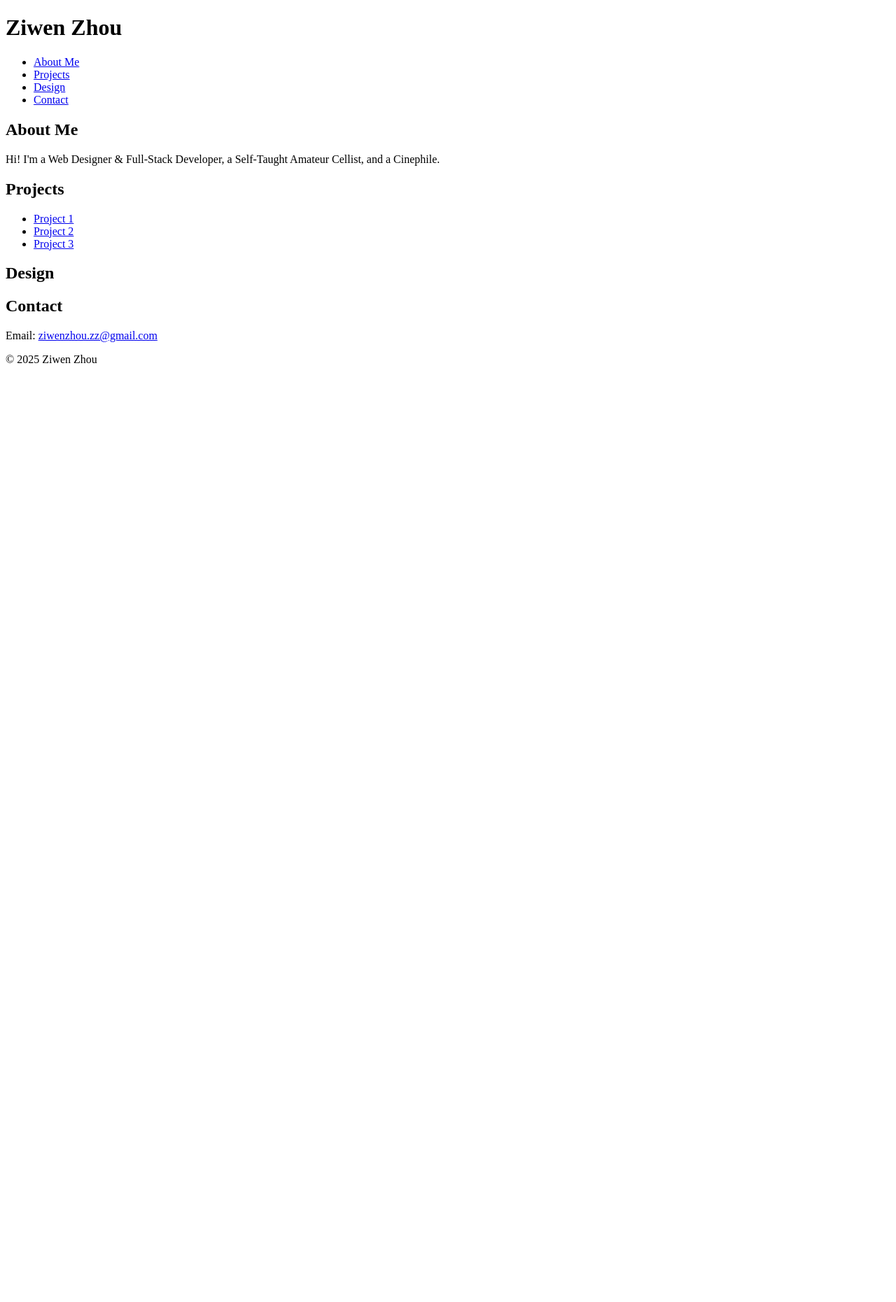
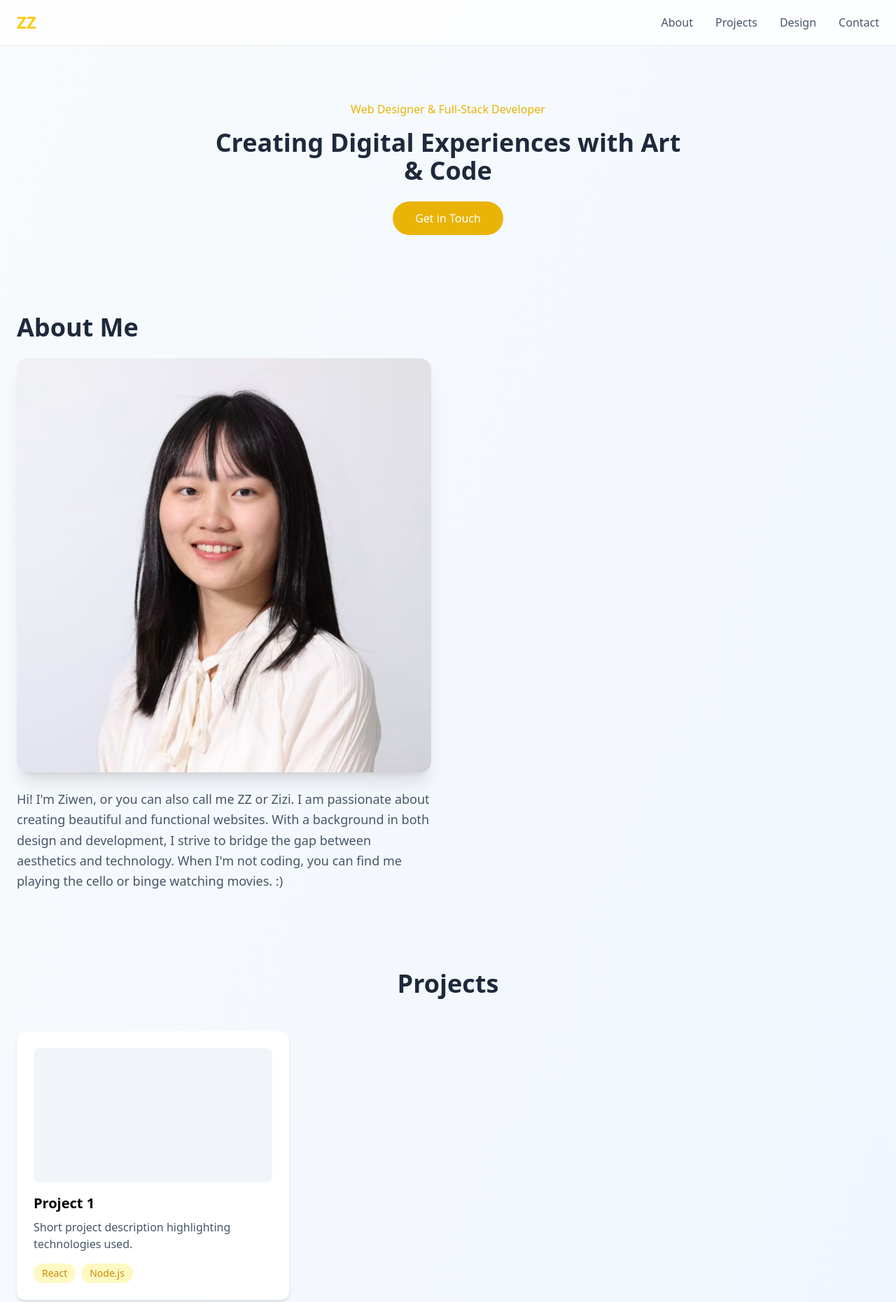
Before and after one commit to zzwzzwzz/PersonalWebsite, a plain HTML site: page index.html in a window 1280 px wide. Shown: the top 1861 px of the page at 70% size. Before the commit the page ends 800 px from the top, so only its background shows below. Drawn offline with nearby package versions, Linux system fonts and the light colour scheme.

Commit message:
Add more content and update the design in index.html

```diff
--- a/index.html
+++ b/index.html
@@ -1,49 +1,154 @@
 <!DOCTYPE html>
-<html lang="en">
+<html lang="en" class="scroll-smooth">
 <head>
     <meta charset="UTF-8">
     <meta name="viewport" content="width=device-width, initial-scale=1.0">
     <title>Ziwen Zhou</title>
-    <link rel="stylesheet" href="styles.css">
-    <link rel="icon" type="image/x-icon" href="images/favicon.ico">
+    <script src="https://cdn.tailwindcss.com"></script>
+    <link rel="stylesheet" href="https://cdnjs.cloudflare.com/ajax/libs/font-awesome/6.4.0/css/all.min.css">
+    <!-- Favicon -->
+    <link rel="icon" type="image/png" href="favicon/favicon-96x96.png" sizes="96x96" />
+    <link rel="icon" type="image/svg+xml" href="favicon/favicon.svg" />
+    <link rel="shortcut icon" href="favicon/favicon.ico" />
+    <link rel="apple-touch-icon" sizes="180x180" href="favicon/apple-touch-icon.png" />
+    <meta name="apple-mobile-web-app-title" content="ZZ" />
+    <link rel="manifest" href="favicon/site.webmanifest" />
+
+    <!-- Profile picture effect -->
+    <style>
+        @keyframes fadeIn {
+            from { opacity: 0; transform: translateY(20px); }
+            to { opacity: 1; transform: translateY(0); }
+        }
+        .fade-in {
+            animation: fadeIn 0.8s ease-out forwards;
+        }
+        .hover-tilt:hover {
+            transform: rotate(1deg) scale(1.02);
+        }
+    </style>
 </head>
 
-<body>
-    <header>
-        <h1>Ziwen Zhou</h1>
-        <nav>
-            <ul>
-                <li><a href="#about">About Me</a></li>
-                <li><a href="#projects">Projects</a></li>
-                <li><a href="#design">Design</a></li>
-                <li><a href="#contact">Contact</a></li>
-            </ul>
+<body class="bg-gradient-to-br from-slate-50 to-blue-50">
+
+    <!-- Sticky Navigation Header -->
+    <header class="sticky top-0 bg-white/80 backdrop-blur-md z-50 shadow-sm">
+        <!-- TODO Make the menu responsive as a hamburger icon when the screen size gets smaller-->
+        <!-- TODO Add an icon to make it switch between dark mode and daylight mode -->
+        <!-- TODO Add a nice background picture -->
+        <nav class="container mx-auto px-6 py-4">
+            <div class="flex justify-between items-center">
+                <h1 class="text-2xl font-bold text-yellow-400">ZZ</h1>
+                <ul class="hidden md:flex space-x-8">
+                    <li><a href="#about" class="text-slate-600 hover:text-blue-600 transition-colors">About</a></li>
+                    <li><a href="#projects" class="text-slate-600 hover:text-blue-600 transition-colors">Projects</a></li>
+                    <li><a href="#design" class="text-slate-600 hover:text-blue-600 transition-colors">Design</a></li>
+                    <li><a href="#contact" class="text-slate-600 hover:text-blue-600 transition-colors">Contact</a></li>
+                </ul>
+            </div>
         </nav>
     </header>
-    <section id="about">
-        <h2>About Me</h2>
-        <p>Hi! I'm a Web Designer & Full-Stack Developer, a Self-Taught Amateur Cellist, and a Cinephile.</p>
-        <!-- Write about my journey self-taught playing cello with 600 hours of practicing -->
-    </section>
-    <section id="projects">
-        <h2>Projects</h2>
-        <ul>
-            <li><a href="project1.html">Project 1</a></li>
-            <li><a href="project2.html">Project 2</a></li>
-            <li><a href="project3.html">Project 3</a></li>
-        </ul>
-    </section>
-    <section id="design">
-        <h2>Design</h2>
-        <!-- Poster Design, logo design, Video -->
-    </section>
-    <section id="contact">
-        <h2>Contact</h2>
-        <!-- Add Logos link to other sites like Linkedin, Github, Douban, Bilibili, Rednote -->
-        <p>Email: <a href="mailto:ziwenzhou.zz@gmail.com">ziwenzhou.zz@gmail.com</a></p>
-    </section>
-    <footer>
-        <p>&copy; 2025 Ziwen Zhou</p>
+
+    <!-- Hero Section -->
+    <main class="container mx-auto px-6 py-20">
+        <section class="text-center mb-28 fade-in">
+            <div class="max-w-2xl mx-auto">
+                <p class="text-yellow-500 mb-4">Web Designer & Full-Stack Developer</p>
+                <h2 class="text-4xl font-bold text-slate-800 mb-6">Creating Digital Experiences with Art & Code</h2>
+                <div class="flex justify-center space-x-4">
+                    <a href="#contact" class="bg-yellow-500 text-white px-8 py-3 rounded-full hover:bg-yellow-700 transition-all">
+                        Get in Touch
+                    </a>
+                </div>
+            </div>
+        </section>
+
+        <!-- About Section -->
+        <section id="about" class="mb-28 scroll-mt-20">
+            <div class="grid md:grid-cols-2 gap-12 items-center">
+                <div class="space-y-6">
+                    <h2 class="text-4xl font-bold text-slate-800 mb-6">About Me</h2>
+                    <!-- TODO Need to adjust the picture and content view -->
+                    <img src="images/ziwenzhou.jpg" alt="Ziwen Zhou"
+                     class="rounded-2xl shadow-xl hover-tilt transition-transform duration-300">
+                    <p class="text-slate-600 text-lg leading-relaxed">
+                        <!-- TODO Update content later -->
+                        Hi! I'm Ziwen, or you can also call me ZZ or Zizi. I am passionate about creating beautiful and functional websites. With a background in both design and development, I strive to bridge the gap between aesthetics and technology. When I'm not coding, you can find me playing the cello or binge watching movies. :)
+                    </p>
+                </div>
+            </div>
+        </section>
+
+        <!-- Projects Section -->
+        <section id="projects" class="mb-28 scroll-mt-20">
+            <h2 class="text-4xl font-bold text-slate-800 mb-12 text-center">Projects</h2>
+            <div class="grid md:grid-cols-3 gap-8">
+                <div class="bg-white p-6 rounded-xl shadow-md hover:shadow-lg transition-shadow">
+                    <div class="h-48 bg-slate-100 rounded-lg mb-4"></div>
+                    <h3 class="text-xl font-semibold mb-2">Project 1</h3>
+                    <p class="text-slate-600 mb-4">Short project description highlighting technologies used.</p>
+                    <div class="flex flex-wrap gap-2">
+                        <span class="bg-yellow-100 text-yellow-600 px-3 py-1 rounded-full text-sm">React</span>
+                        <span class="bg-yellow-100 text-yellow-600 px-3 py-1 rounded-full text-sm">Node.js</span>
+                    </div>
+                </div>
+                <!-- TODO Add more project cards -->
+                <!-- TODO Add icon link to the project and github pages -->
+            </div>
+        </section>
+
+        <!-- Design Section -->
+        <section id="design" class="mb-28 scroll-mt-20">
+            <h2 class="text-4xl font-bold text-slate-800 mb-12 text-center">Design Works</h2>
+            <div class="grid grid-cols-2 md:grid-cols-4 gap-4">
+                <div class="aspect-square bg-slate-100 rounded-xl"></div>
+                <!-- Add more design thumbnails -->
+            </div>
+        </section>
+
+        <!-- Contact Section -->
+        <section id="contact" class="mb-28 scroll-mt-20">
+            <div class="max-w-lg mx-auto text-center">
+                <h2 class="text-4xl font-bold text-slate-800 mb-8">Let's Connect!</h2>
+                <p class="text-slate-600 mb-8">Interested in chatting about music and coding? Find me in the following social media:</p>
+                <div class="flex justify-center space-x-6 mb-8">
+                    <a href="#" class="text-slate-600 hover:text-blue-600 transition-colors">
+                        <i class="fab fa-github text-2xl"></i>
+                    </a>
+                    <a href="#" class="text-slate-600 hover:text-blue-600 transition-colors">
+                        <i class="fab fa-linkedin text-2xl"></i>
+                    </a>
+                    <!-- Add more social icons, Douban, Bilibili, Rednote-->
+                </div>
+                <a href="mailto:ziwenzhou.zz@gmail.com"
+                   class="text-yellow-500 hover:text-yellow-700 font-medium">
+                    ziwenzhou.zz@gmail.com
+                </a>
+            </div>
+        </section>
+    </main>
+
+    <!-- TODO Need to add a going-to-top button -->
+
+    <footer class="bg-yellow-500 text-white py-8">
+        <div class="container mx-auto text-center">
+            <p>&copy; 2025 Ziwen Zhou. All rights reserved.</p>
+        </div>
     </footer>
+
+    <!-- Simple fade-in animations effect-->
+    <script>
+        const observer = new IntersectionObserver((entries) => {
+            entries.forEach(entry => {
+                if (entry.isIntersecting) {
+                    entry.target.classList.add('fade-in');
+                }
+            });
+        }, { threshold: 0.1 });
+
+        document.querySelectorAll('section').forEach(section => {
+            observer.observe(section);
+        });
+    </script>
 </body>
 </html>
```
Also changed, not shown: about.html (added, +6 -0 lines), favicon/apple-touch-icon.png (added), favicon/favicon-96x96.png (added), favicon/favicon.ico (added), favicon/favicon.svg (added), favicon/site.webmanifest (added), favicon/web-app-manifest-192x192.png (added), favicon/web-app-manifest-512x512.png (added), images/ziwenzhou.jpg (added).
